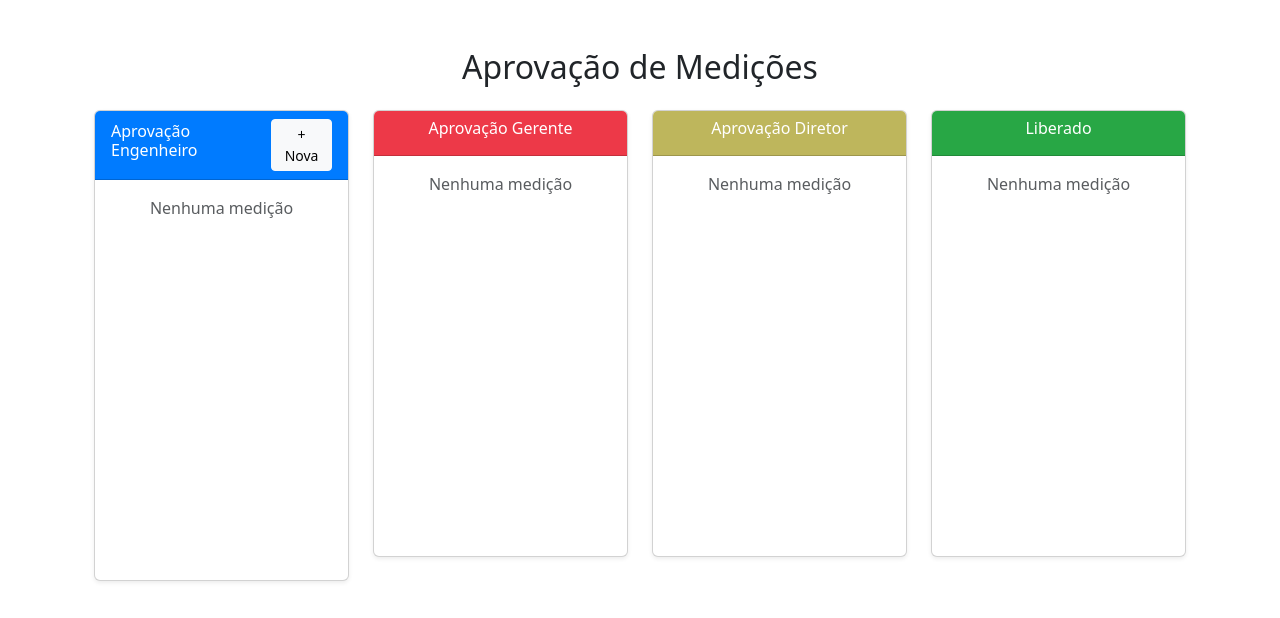
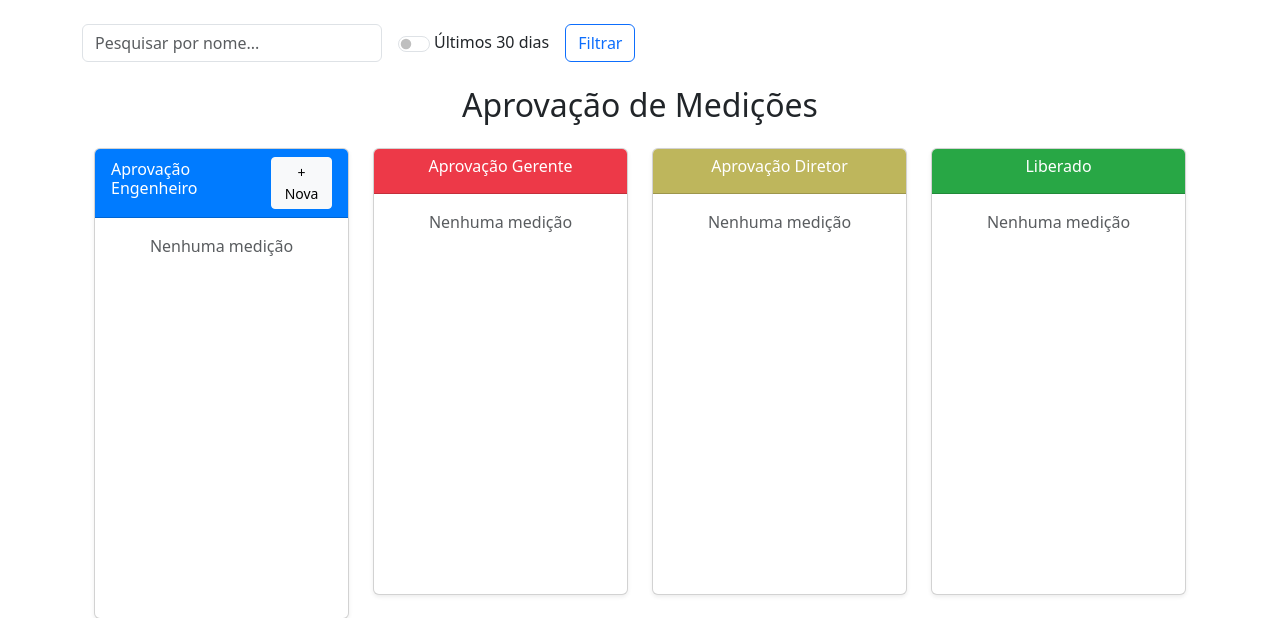
Before and after one commit to Henriquezv/joal_measurements, a Django app: page /home/ in a window 1280 px wide. Shown: the part 56-674 px from the top of the page. Run offline with Django 5.2, Linux system fonts and the light colour scheme; the visitor is signed in with stand-in values (Sample User, id 1); data that the repository does not hold is empty; some libraries are stand-ins or nearby versions.

Commit message:
Added home filter and removed edit button from finished cards

```diff
--- a/src/measurements/templates/measurements/pages/home.html
+++ b/src/measurements/templates/measurements/pages/home.html
@@ -1,6 +1,18 @@
 {% extends 'global/pages/main_layout.html' %}
 
 {% block content %}
+<form method="get" class="d-flex align-items-center gap-3 mb-3 flex-wrap">
+    <input type="text" name="q" placeholder="Pesquisar por nome..."
+           value="{{ search_query }}" class="form-control" style="max-width: 300px;">
+
+    <div class="form-check form-switch d-flex align-items-center">
+        <input class="form-check-input" type="checkbox" id="last30"
+               name="last30" value="1" {% if filter_30 %}checked{% endif %}>
+        <label class="form-check-label ms-1" for="last30">Últimos 30 dias</label>
+    </div>
+
+    <button type="submit" class="btn btn-outline-primary">Filtrar</button>
+</form>
 
 <style>
 .board-column {
--- a/src/measurements/views.py
+++ b/src/measurements/views.py
@@ -56,29 +56,34 @@ def redirect_after_login(request):
     else:
         return redirect('home')
 
+from datetime import timedelta
+
 @login_required
 def home(request):
-    engenheiro_meds = Measurement.objects.filter(
-        status=MeasurementStatus.IN_PROGRESS
-    ).order_by('-date_created')  # mais recentes primeiro
+    search_query = request.GET.get('q', '')
+    filter_30 = request.GET.get('last30', '')
 
-    gerente_meds = Measurement.objects.filter(
-        status=MeasurementStatus.PENDING_MANAGER
-    ).order_by('-date_created')
+    measurements = Measurement.objects.all()
 
-    diretor_meds = Measurement.objects.filter(
-        status=MeasurementStatus.PENDING_DIRECTOR
-    ).order_by('-date_created')
+    if search_query:
+        measurements = measurements.filter(name__icontains=search_query)
 
-    finished_meds = Measurement.objects.filter(
-        status=MeasurementStatus.FINISHED
-    ).order_by('-date_created')
+    if filter_30:
+        last_30_days = date.today() - timedelta(days=30)
+        measurements = measurements.filter(date_created__gte=last_30_days)
+
+    engenheiro_meds = measurements.filter(status=MeasurementStatus.IN_PROGRESS).order_by('-date_created')
+    gerente_meds = measurements.filter(status=MeasurementStatus.PENDING_MANAGER).order_by('-date_created')
+    diretor_meds = measurements.filter(status=MeasurementStatus.PENDING_DIRECTOR).order_by('-date_created')
+    finished_meds = measurements.filter(status=MeasurementStatus.FINISHED).order_by('-date_created')
 
     context = {
         "engenheiro_meds": engenheiro_meds,
         "gerente_meds": gerente_meds,
         "diretor_meds": diretor_meds,
         "finished_meds": finished_meds,
+        "search_query": search_query,
+        "filter_30": filter_30,
     }
     return render(request, "measurements/pages/home.html", context)
 
```
Also changed, not shown: src/measurements/templates/measurements/pages/email_measurement.html (+7 -6 lines), src/measurements/templates/measurements/pages/view_measurement.html (+5 -2 lines), src/measurements/templatetags/format_filters.py (added, +12 -0 lines), src/measurements/templatetags/init.py (added).
